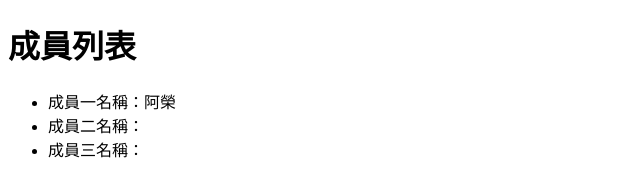
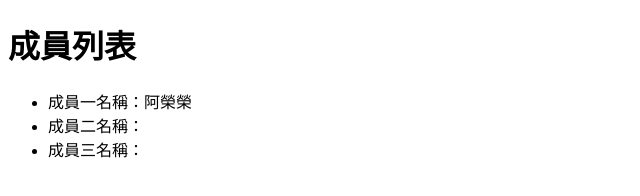
Before and after one commit to Peg-L/git-1106, a plain HTML site: page index.html in a window 1280 px wide. Shown: the full height of the page, 0-640 px from the left. Drawn offline with Linux system fonts and the light colour scheme.

Commit message:
再次修改a名字

```diff
--- a/index.html
+++ b/index.html
@@ -8,7 +8,7 @@
   <body>
     <h1>成員列表</h1>
     <ul>
-      <li>成員一名稱：阿榮</li>
+      <li>成員一名稱：阿榮榮</li>
       <li>成員二名稱：</li>
       <li>成員三名稱：</li>
     </ul>
```
